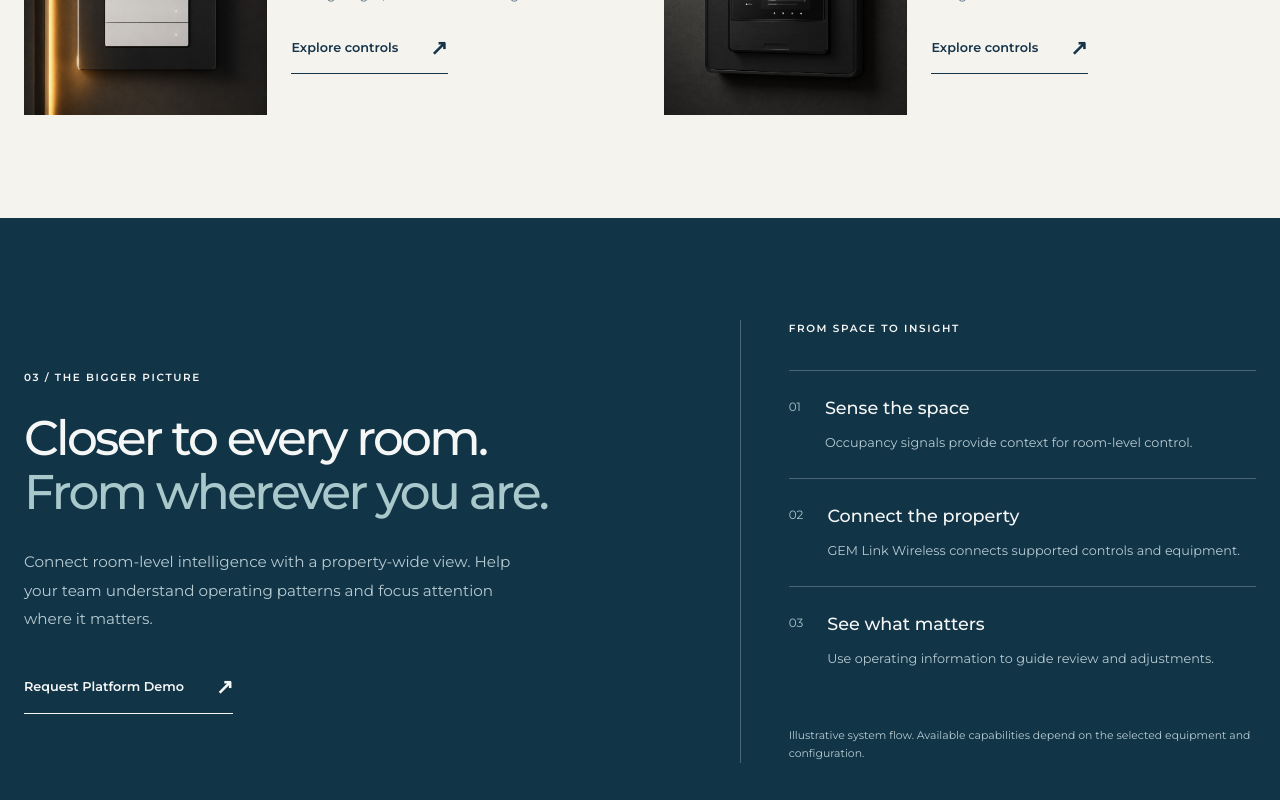
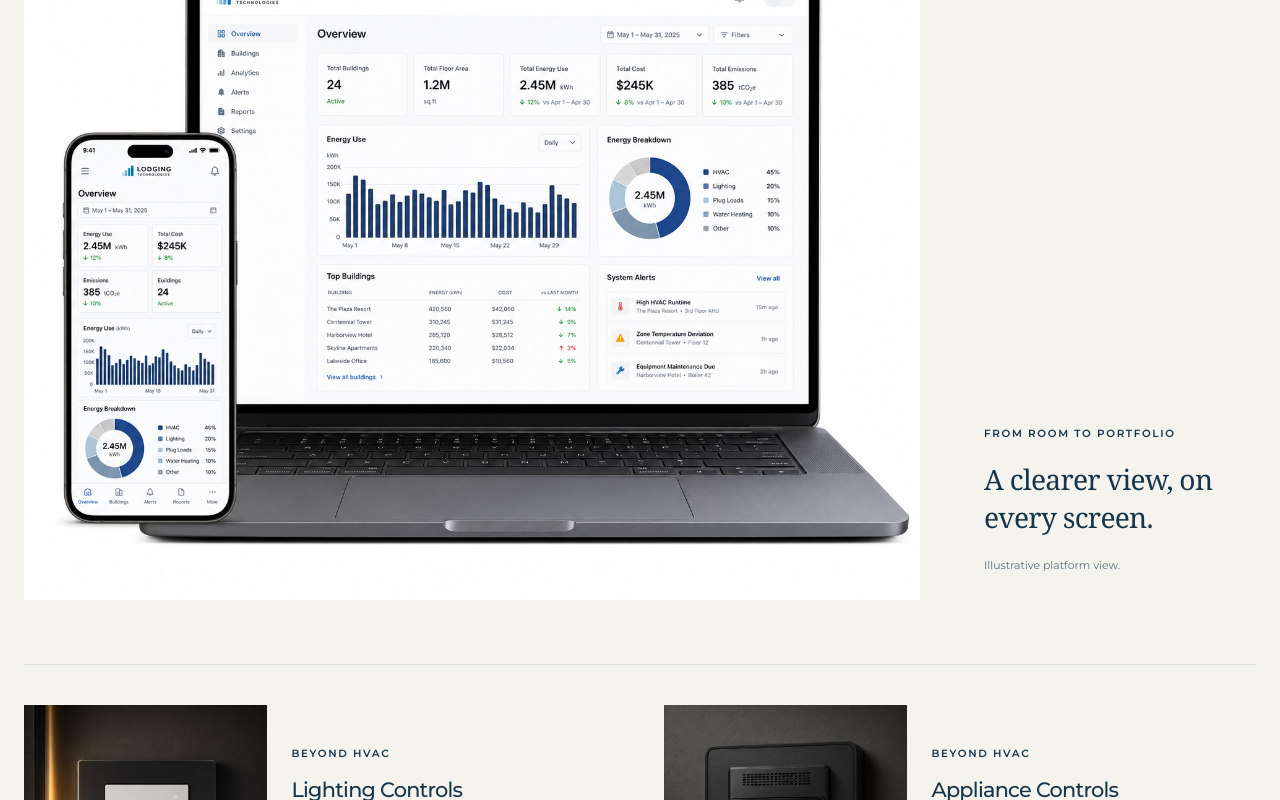
Before and after one commit to MannLester/Lodge-Tech-Website, a Next.js app in the folder apps/web/: page / in a window 1280 px wide. Shown: the part 3510-4310 px from the top of the page. Built offline with nearby package versions, Linux system fonts and the light colour scheme.

Commit message:
enhance: showcase GEM Link platform across devices

```diff
--- a/apps/web/src/app/marketing.css
+++ b/apps/web/src/app/marketing.css
@@ -248,6 +248,32 @@
   line-height: 1.13;
   letter-spacing: -0.05em;
   font-weight: 500;
+}
+.marketing-site .wireless-platform-preview {
+  display: grid;
+  grid-column: 1 / -1;
+  grid-template-columns: minmax(0, 1fr) minmax(11rem, 17rem);
+  align-items: end;
+  gap: clamp(2rem, 5vw, 5rem);
+  margin-top: 1rem;
+  padding-top: clamp(2.5rem, 5vw, 4rem);
+  border-top: 1px solid var(--editorial-line);
+}
+.marketing-site .wireless-platform-preview-image {
+  position: relative;
+  min-width: 0;
+  aspect-ratio: 4 / 3;
+  background: #fff;
+}
+.marketing-site .wireless-platform-preview figcaption {
+  padding-bottom: 1.5rem;
+}
+.marketing-site .wireless-platform-preview figcaption > p {
+  margin-block: 1rem;
+  font-family: Georgia, "Times New Roman", serif;
+  font-size: clamp(1.35rem, 2.2vw, 2rem);
+  line-height: 1.35;
+  letter-spacing: -0.025em;
 }
 .marketing-site .connection-diagram {
   text-align: center;
@@ -870,6 +896,14 @@
   .marketing-site .wireless-feature {
     padding-block: 4rem 2rem;
   }
+  .marketing-site .wireless-platform-preview {
+    grid-template-columns: 1fr;
+    gap: 1rem;
+    padding-top: 2.5rem;
+  }
+  .marketing-site .wireless-platform-preview figcaption {
+    padding-bottom: 0;
+  }
   .marketing-site .supporting-products {
     grid-template-columns: 1fr;
     gap: 2.5rem;
--- a/apps/web/src/features/home/ui/product-section.tsx
+++ b/apps/web/src/features/home/ui/product-section.tsx
@@ -3,6 +3,7 @@ import Link from "next/link";
 import gemStatImage from "@assets/gem-stat-et/tree-setting.jpeg";
 import lightingImage from "@assets/lighting.png";
 import auxiliaryImage from "@assets/auxiliary.png";
+import platformImage from "@assets/platform.png";
 
 export function ProductSection() {
   return (
@@ -105,6 +106,22 @@ export function ProductSection() {
             </div>
             <p className="small-note">Connected ecosystem illustration</p>
           </div>
+          <figure className="wireless-platform-preview">
+            <div className="wireless-platform-preview-image">
+              <Image
+                alt="GEM Link Wireless platform illustrated on laptop and phone screens"
+                className="object-contain"
+                fill
+                sizes="(max-width: 767px) 92vw, (max-width: 1279px) 65vw, 55vw"
+                src={platformImage}
+              />
+            </div>
+            <figcaption>
+              <span className="chapter-label">From room to portfolio</span>
+              <p>A clearer view, on every screen.</p>
+              <span className="small-note">Illustrative platform view.</span>
+            </figcaption>
+          </figure>
         </article>
         <div className="supporting-products">
           {[
```
